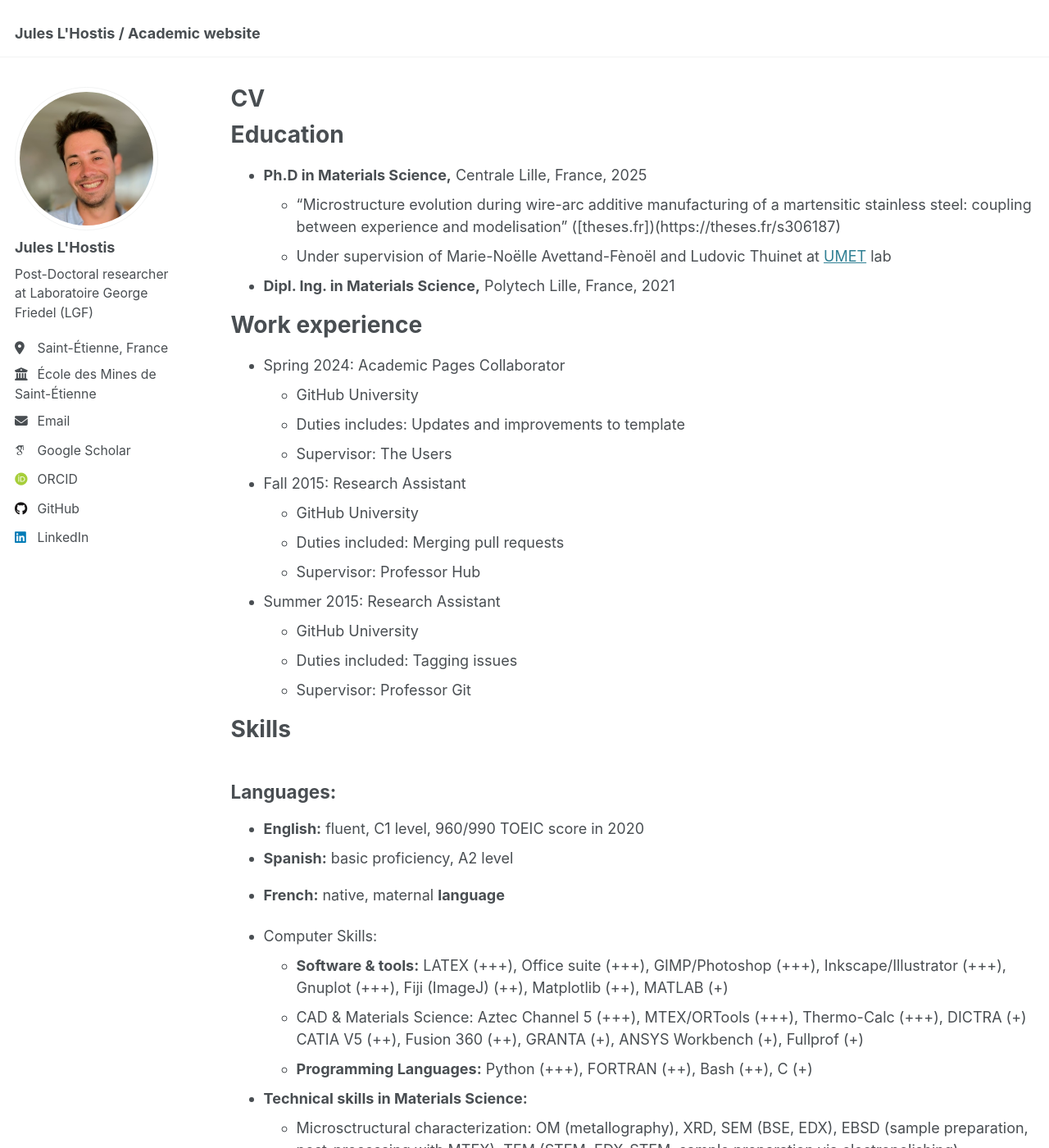
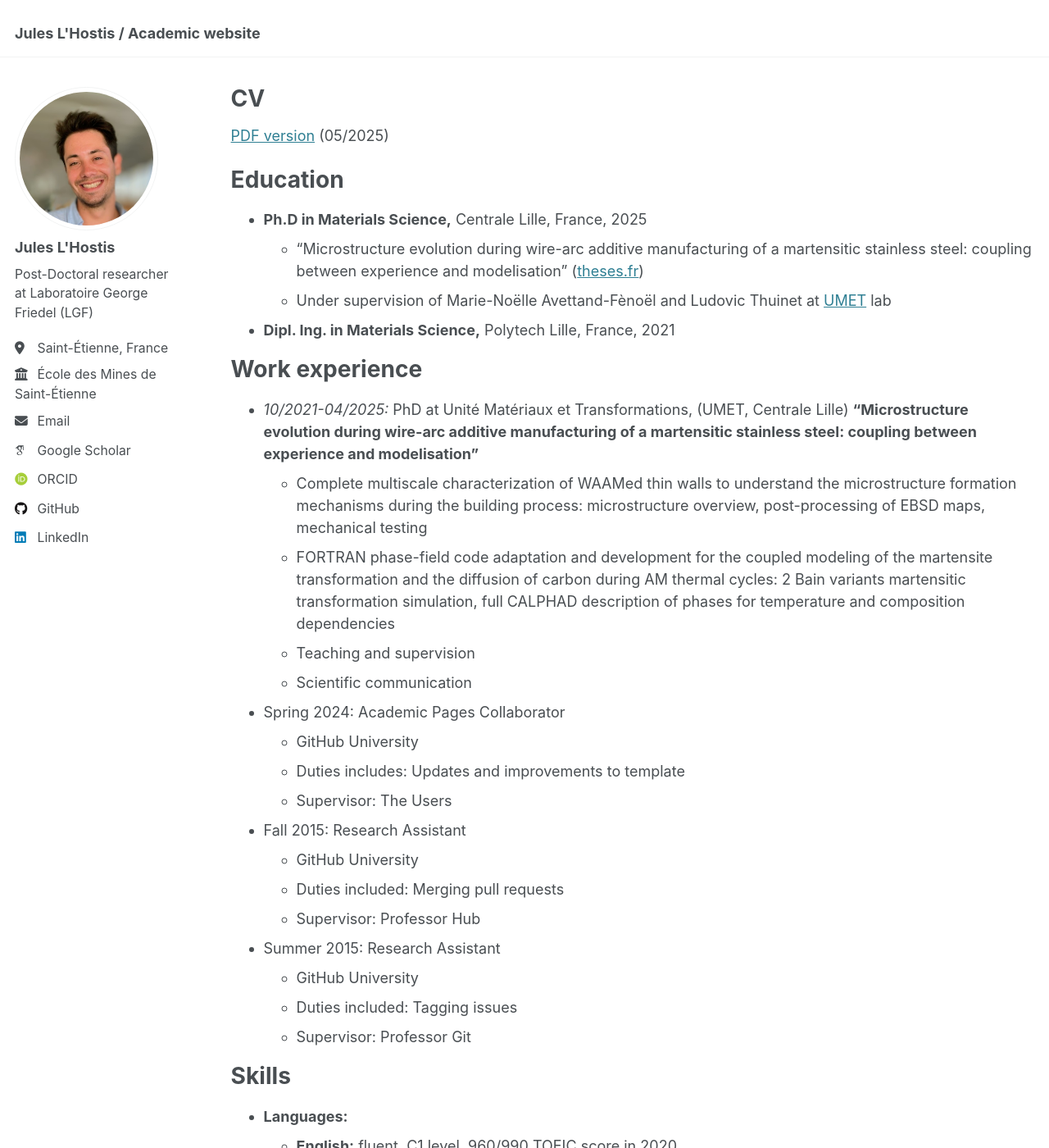
Before and after one commit to jlhostis/jlhostis.github.io, a Jekyll site: the page built from _pages/cv.md, in a window 1280 px wide and 1400 px high. Shown: the whole window at 82% size. Built offline with Jekyll 4.4.1, drawn with Linux system fonts in a browser that asks for light colours; some web fonts are replaced; some of the changed text lies outside the part shown.

Commit message:
add phd experience in cv

```diff
--- a/_pages/cv.md
+++ b/_pages/cv.md
@@ -9,15 +9,27 @@ redirect_from:
 
 {% include base_path %}
 
+[PDF version](http://jlhostis.github.io/files/CV/CV_jlh_20250501.pdf) (05/2025)
+
 Education
 ======
 * **Ph.D in Materials Science,** Centrale Lille, France, 2025
-  * “Microstructure evolution during wire-arc additive manufacturing of a martensitic stainless steel: coupling between experience and modelisation” ([theses.fr])(https://theses.fr/s306187)
+  * "Microstructure evolution during wire-arc additive manufacturing of a martensitic stainless steel: coupling between experience and modelisation" ([theses.fr](https://theses.fr/s306187))
   * Under supervision of Marie-Noëlle Avettand-Fènoël and Ludovic Thuinet at [UMET](http://https://umet.univ-lille.fr/) lab
 * **Dipl. Ing. in Materials Science,** Polytech Lille, France, 2021
 
 Work experience
 ======
+<!-- * *06/2025-present:* Post-Doc at Laboratoire George Friedel (LGF, École des Mines de Saint-Étienne) **"Development of C and N-doped high entropy alloys and comparison between the conventional and LPBFed microstructure and mechanical properties"**
+  * Optimization of equilibrium alloy composition with TC-Python
+  * Comparison of microstructures and mechanical properties between cast/wrought and LPBFed Co-free HEAs with C, N and C/N doping -->
+
+* *10/2021-04/2025:* PhD at Unité Matériaux et Transformations, (UMET, Centrale Lille) **"Microstructure evolution during wire-arc additive manufacturing of a martensitic stainless steel: coupling between experience and modelisation"**
+  * Complete multiscale characterization of WAAMed thin walls to understand the microstructure formation mechanisms during the building process: microstructure overview, post-processing of EBSD maps, mechanical testing
+  * FORTRAN phase-field code adaptation and development for the coupled modeling of the martensite transformation and the diffusion of carbon during AM thermal cycles: 2 Bain variants martensitic transformation simulation, full CALPHAD description of phases for temperature and composition dependencies
+  * Teaching and supervision
+  * Scientific communication
+
 * Spring 2024: Academic Pages Collaborator
   * GitHub University
   * Duties includes: Updates and improvements to template
@@ -36,18 +48,19 @@ Work experience
 Skills
 ======
 
-Languages:
-----------
-* **English:** fluent, C1 level, 960/990 TOEIC score in 2020
-* **Spanish:** basic proficiency, A2 level
-* **French:** native, maternal **language**
+* **Languages:**
+  * **English:** fluent, C1 level, 960/990 TOEIC score in 2020
+  * **Spanish:** basic proficiency, A2 level
+  * **French:** native, maternal **language**
 
-* Computer Skills:
+* **Computer Skills:**
   * **Software & tools:** LATEX (+++), Office suite (+++), GIMP/Photoshop (+++), Inkscape/Illustrator (+++), Gnuplot (+++), Fiji (ImageJ) (++), Matplotlib (++), MATLAB (+)
-  * CAD & Materials Science: Aztec Channel 5 (+++), MTEX/ORTools (+++), Thermo-Calc (+++), DICTRA (+) CATIA V5 (++), Fusion 360 (++), GRANTA (+), ANSYS Workbench (+), Fullprof (+)
+  * **CAD & Materials Science:** Aztec Channel 5 (+++), MTEX/ORTools (+++), Thermo-Calc (+++), TC-Python (++), DICTRA (+) CATIA V5 (++), Fusion 360 (++), GRANTA (+), ANSYS Workbench (+), Fullprof (+)
   * **Programming Languages:** Python (+++), FORTRAN (++), Bash (++), C (+)
+
 * **Technical skills in Materials Science:**
-  * Microsctructural characterization: OM (metallography), XRD, SEM (BSE, EDX), EBSD (sample preparation, post-processing with MTEX), TEM (STEM, EDX-STEM, sample preparation via electropolishing)
+  * **Microsctructural characterization:** OM (metallography), XRD, SEM (BSE, EDX), EBSD (sample preparation, post-processing with MTEX), TEM (STEM, EDX-STEM, sample preparation via electropolishing)
+  * **Mechanical characterization:** Vickers micro-hardness, tensile testing, Charpy testing
 
 
 Publications
```
